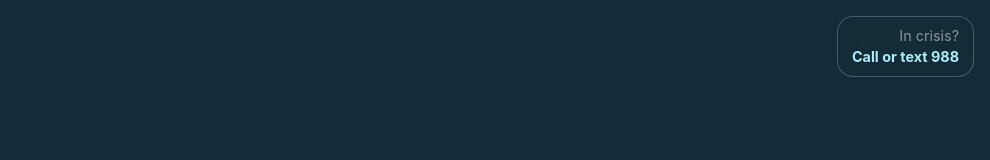
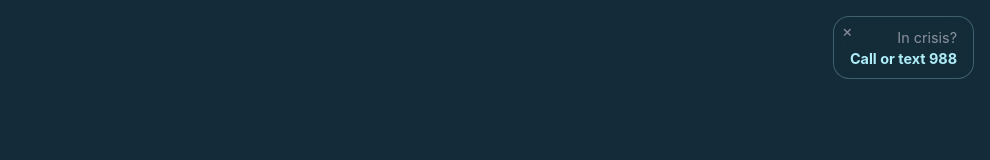
Before and after one commit to Dionne-Stratton/my-help-website, a React (Vite) app: page / in a window 1280 px wide. Shown: the top 160 px of the page, without its empty margins (290-1280 px from the left). Built offline with nearby package versions, Linux system fonts and the light colour scheme.

Commit message:
allow exiting crisis badge

```diff
--- a/src/App.jsx
+++ b/src/App.jsx
@@ -1,10 +1,16 @@
+import { useState } from "react";
 import CrisisHelpBadge from "./components/CrisisHelpBadge";
 import HelpFlow from "./features/help/HelpFlow";
 
 function App() {
+  const [showCrisisHelpBadge, setShowCrisisHelpBadge] = useState(true);
+
   return (
     <>
-      <CrisisHelpBadge />
+      {showCrisisHelpBadge && (
+        <CrisisHelpBadge onClose={() => setShowCrisisHelpBadge(false)} />
+      )}
+
       <HelpFlow />
     </>
   );
--- a/src/components/CrisisHelpBadge.jsx
+++ b/src/components/CrisisHelpBadge.jsx
@@ -1,7 +1,13 @@
-export default function CrisisHelpBadge() {
+export default function CrisisHelpBadge({ onClose }) {
   return (
     <aside style={styles.badge} aria-label="Crisis support information">
+      {/* ❌ Close button */}
+      <button onClick={onClose} style={styles.closeButton} aria-label="Close">
+        ×
+      </button>
+
       <p style={styles.label}>In crisis?</p>
+
       <a href="tel:988" style={styles.link}>
         Call or text 988
       </a>
@@ -15,7 +21,7 @@ const styles = {
     top: "16px",
     right: "16px",
     zIndex: 50,
-    padding: "10px 14px",
+    padding: "12px 16px 10px",
     borderRadius: "16px",
     border: "1px solid rgba(175, 229, 249, 0.28)",
     background: "rgba(20, 44, 57, 0.82)",
@@ -24,11 +30,27 @@ const styles = {
     animation: "crisisBadgeGlow 1400ms ease-out 600ms 1",
     textAlign: "right",
   },
+
+  /* ❌ Close button (top-left inside badge) */
+  closeButton: {
+    position: "absolute",
+    top: "6px",
+    left: "8px",
+    border: "none",
+    background: "transparent",
+    color: "var(--text-muted)",
+    fontSize: "1rem",
+    cursor: "pointer",
+    lineHeight: 1,
+    padding: 0,
+  },
+
   label: {
     margin: "0 0 2px",
     fontSize: "0.9rem",
     color: "var(--text-muted)",
   },
+
   link: {
     color: "var(--accent)",
     fontSize: "0.9rem",
```
